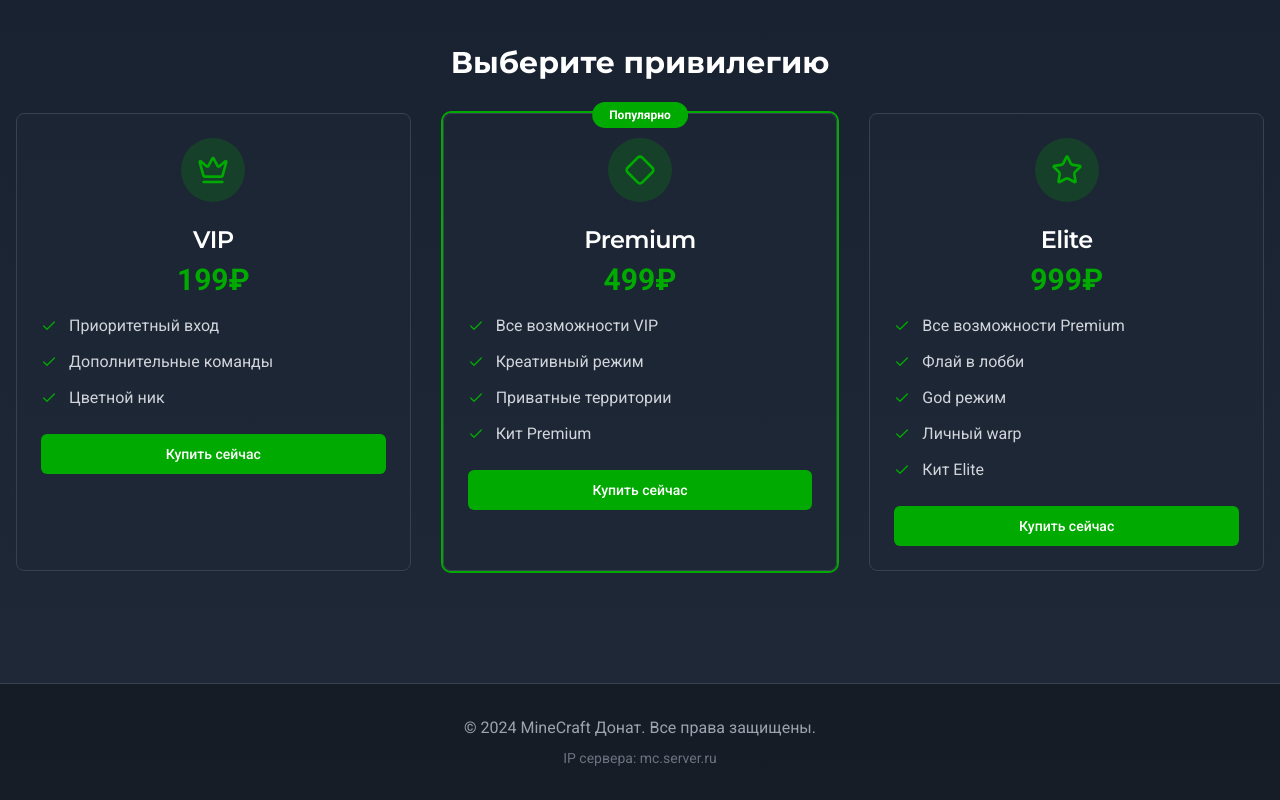
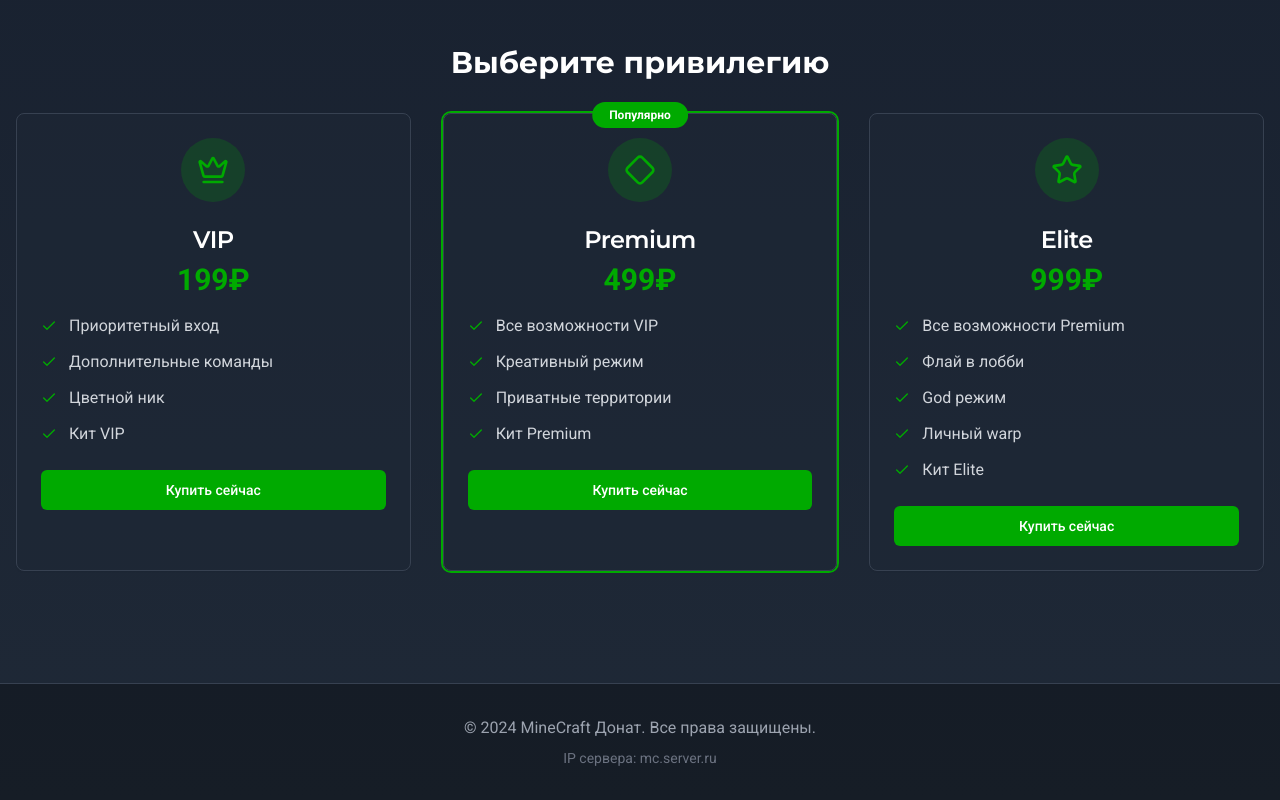
Before and after one commit to pr-poehali-dev/minecraft-donation-site-15, a React (Vite) app: page / in a window 1280 px wide. Shown: the part 1144-1944 px from the top of the page. Built offline with nearby package versions, Linux system fonts and the light colour scheme.

Commit message:
Добавление VIP-кита в привилегии

```diff
--- a/src/pages/Index.tsx
+++ b/src/pages/Index.tsx
@@ -13,7 +13,7 @@ const Index = () => {
       id: 1,
       name: 'VIP',
       price: 199,
-      features: ['Приоритетный вход', 'Дополнительные команды', 'Цветной ник'],
+      features: ['Приоритетный вход', 'Дополнительные команды', 'Цветной ник', 'Кит VIP'],
       popular: false,
       icon: 'Crown'
     },
```
